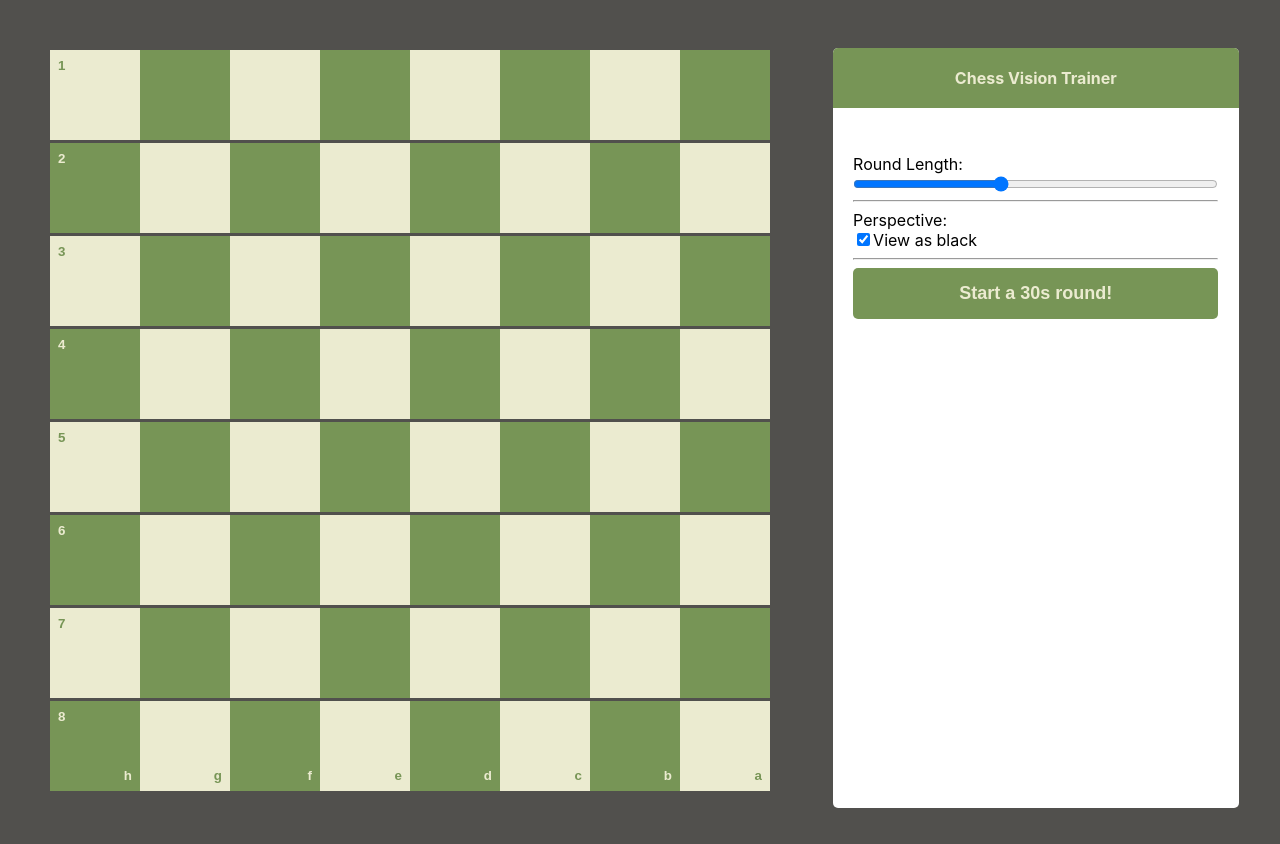
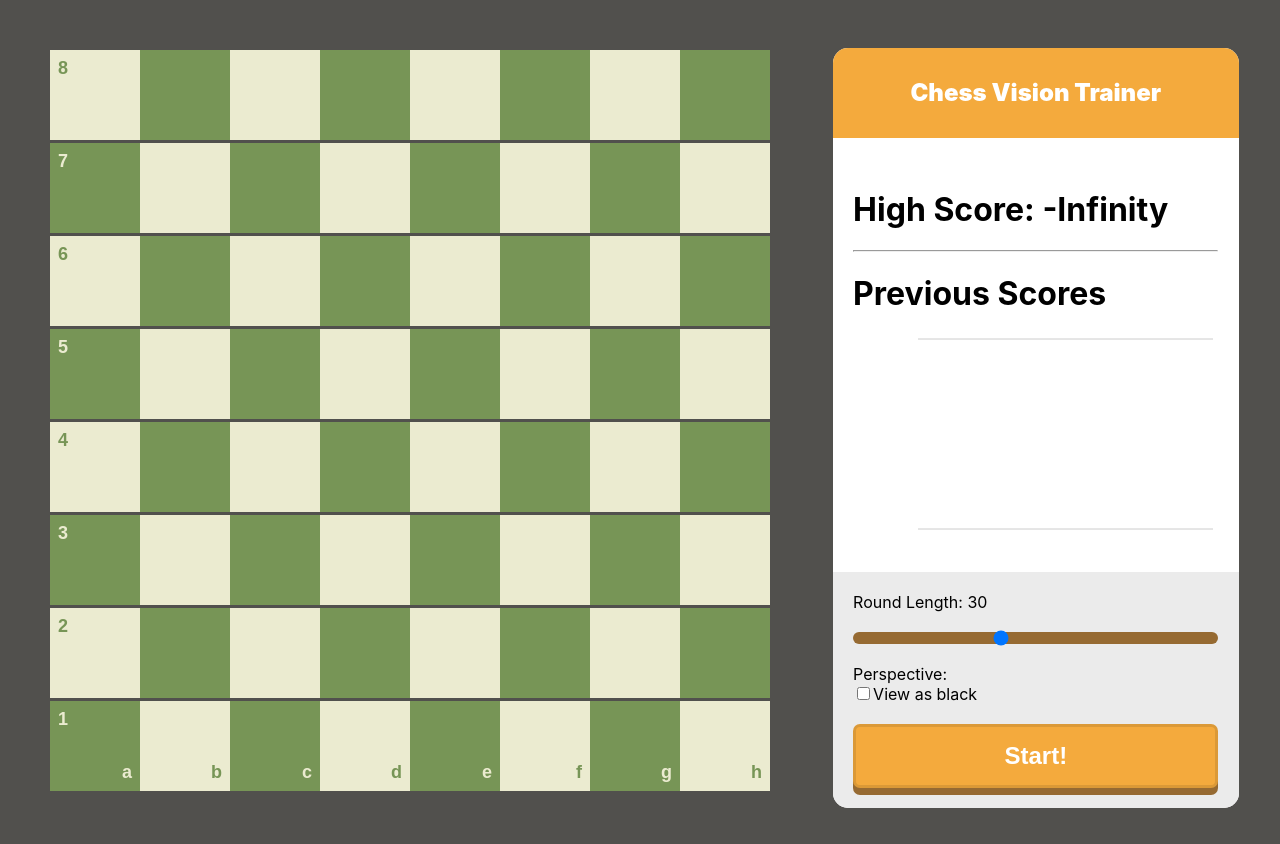
Before and after one commit to patrickshox/blindfold-chess-trainer, a React (Create React App) app: page / in a window 1280 px wide. Built offline with nearby package versions, Linux system fonts and the light colour scheme.

Commit message:
App is essentially finished. Analytics, high score, and square highlighting are working now.

```diff
--- a/src/index.css
+++ b/src/index.css
@@ -1,6 +1,12 @@
 :root {
-  --white-color: rgb(235, 235, 208);
-  --black-color: rgb(119, 149, 86);
+  --white-player-color: rgb(235, 235, 208);
+  --black-player-color: rgb(119, 149, 86);
+  --sidebar-header-height: 50px;
+  --primary-ui-color: rgb(244, 170, 61);
+  --secondary-ui-color: rgb(150, 106, 50);
+  --white-ui-color: white;
+  --background-ui-color: rgb(81, 80, 77);
+  --button-height-3d: 7px;
 }
 
 body {
@@ -10,7 +16,7 @@ body {
     sans-serif;
   -webkit-font-smoothing: antialiased;
   -moz-osx-font-smoothing: grayscale;
-  background-color: rgb(81, 80, 77);
+  background-color: var(--background-ui-color);
 }
 
 #container {
@@ -30,22 +36,23 @@ body {
 .square {
   width: min(90px, 12vw, 12vh);
   height: min(90px, 12vw, 12vh);
-  background-color: var(--white-color);
+  background-color: var(--white-player-color);
   position: relative;
   border: none;
 }
 
 .row:nth-child(odd) .square:nth-child(even), .row:nth-child(even) .square:nth-child(odd) {
-  background-color: var(--black-color) !important;
+  background-color: var(--black-player-color);
  }
 
  /* Label Styles */
 .col-label, .row-label {
-  font-weight: bold;
+  font-size: large;
+  font-weight: 900;
   display: inline;
   position: absolute;
   padding: 8px;
-  color: var(--white-color);
+  color: var(--white-player-color);
   opacity: 0;
 }
 
@@ -61,12 +68,12 @@ body {
 
  .row:nth-child(8) .square:nth-child(even) .col-label, .row:nth-child(odd) .square:nth-child(1) .row-label {
   opacity: 1;
-  color: var(--black-color);
+  color: var(--black-player-color);
  }
 
  .row:nth-child(8) .square:nth-child(odd) .col-label, .row:nth-child(even) .square:nth-child(1) .row-label {
   opacity: 1;
-  color: var(--white-color);
+  color: var(--white-player-color);
  }
 
 /* Prompt Styles */
@@ -89,6 +96,16 @@ body {
   pointer-events: none;
 }
 
+.showing {
+  opacity: 1;
+  transition: opacity 0s;
+}
+
+.hiding {
+  opacity: 0;
+  transition: opacity .5s;
+}
+
 #game {
   position: relative;
   display: inline-block;
@@ -97,21 +114,15 @@ body {
 /* Sidebar Styles */
 .sidebar {
   display: inline-block;
-  height: 100%;
+  height: 95%;
   background-color: white;
-  height:95vh;
   width: calc(95vw - 9 * min(90px, 12vw, 12vh));
   vertical-align: middle;
-  overflow-y: scroll;
-  border-radius: 5px;
+  border-radius: 15px;
+  overflow: hidden;
   margin-top: 1%;
   margin-left: 1%;
-}
-
-#sidebar-content {
-  width: 90%;
-  margin-left: auto;
-  margin-right: auto;
+  position: relative;
 }
 
 @media screen and (max-width: 1200px) {
@@ -121,18 +132,24 @@ body {
   }
   .sidebar {
     width: 100%;
+    /* height: calc(auto); */
+    min-height: 300px;
   }
 }
 
 #sidebar-header {
-  color: var(--white-color);
+  color: var(--white-ui-color);
   width: 100%;
   padding: 20px 0px;
-  background-color: var(--black-color);
+  background-color: var(--primary-ui-color);
   text-align: center;
   display: block;
   margin: 0px;
-  font-size: medium;
+  font-size: x-large;
+  font-weight: 900;
+  height: var(--sidebar-header-height);
+  line-height: var(--sidebar-header-height);
+  text-align: center;
 }
 
 #timer {
@@ -142,11 +159,33 @@ body {
   text-align: center;
 }
 
+#streak {
+  min-height: 60px;
+}
+
 #streak li {
   display: inline-block;
   margin: 20px 10px;
   font-weight: bold;
   position: relative;
+}
+
+#controls-container {
+  position: absolute;
+  bottom: 0;
+  left: 0;
+  right: 0;
+  background-color: rgb(235, 235, 235);
+}
+
+#sidebar-content {
+  height: calc(100% - 330px);
+  overflow-y: scroll;
+}
+
+#controls-inner-container {
+  width: 90%;
+  margin: 20px auto;
 }
 
 li.correct {
@@ -169,27 +208,66 @@ li.incorrect:before {
   bottom: 20px;
 }
 
+
 .slider {
   display: block;
   margin-left: auto;
   margin-right: auto;
   width: 100%;
+  -webkit-appearance: none;
+  height: 12px;
+  background-color: var(--secondary-ui-color);
+  transition: background-color .2s;
+  border-radius: 100px;
+  margin: 20px 0px;
+}
+
+.slider:hover {
+  background-color: var(--primary-ui-color); /* Fully shown on mouse-over */
+}
+
+button#start, div#button-background-3d {
+  display: block;
+  width: 100%;
+  border-radius: 7px;
+}
+
+button#start:hover {
+  background-blend-mode: darken;
 }
 
 button#start {
-  display: block;
-  margin-left: auto;
-  margin-right: auto;
-  width: 100%;
-  background-color: var(--black-color);
+  background-color: var(--primary-ui-color);
   padding: 15px;
-  border-radius: 5px;
-  border: none;
+  border: 3px solid rgba(0, 0, 0, .1);
   font-weight: 900;
-  color: var(--white-color);
-  font-size: large;
+  color: var(--white-ui-color);
+  font-size: x-large;
+  transform: translateY(calc(-1 * var(--button-height-3d)));
+}
+
+div#button-background-3d {
+  background-color: var(--secondary-ui-color);
+  transform: translateY(var(--button-height-3d));
+  margin: 20px auto;
 }
 
 button#start:active {
-  color: red;
+  transform: translateY(0px)
 }
+
+[data-display-none = "true"] {
+  display: none !important;
+}
+
+[data-grade = "correct"] {
+  background-color: greenyellow !important;
+}
+
+[data-grade = "incorrect"] {
+  background-color: red !important;
+}
+
+[data-grade = "missed"] {
+  background-color: lightblue !important;
+}
--- a/src/index.tsx
+++ b/src/index.tsx
@@ -1,13 +1,32 @@
 import React from 'react';
 import {createRoot} from "react-dom/client"
 import './index.css';
-import { SquareProps, GameState, ControlsProps, PromptProps, BoardProps, Result, History, Side } from './types.js';
+import { SquareProps, SquareState, SelectionGrade, GameState, ControlsProps, PromptProps, BoardProps, Result, History, Side, PromptState, Record, AnalyticsProps } from './types.js';
+import { ResponsiveContainer, AreaChart, XAxis, YAxis, Area, CartesianGrid } from "recharts"
+import { count } from 'console';
 
-class Square extends React.Component<SquareProps, {}> {
+class Square extends React.Component<SquareProps, SquareState> {
+
+  constructor(props: any) {
+    super(props)
+    this.state = {
+      grade: null
+    }
+  }
 
   render() {
     return (
-      <button className = "square" onClick = {() => this.props.onSelection([this.props.col, this.props.row])}>
+      <button
+        className = "square"
+        data-grade = {this.state.grade}
+        data-square-col = {this.props.col}
+        data-square-row = {this.props.row}
+        onClick = {() => {
+          let grade = this.props.onSelection([this.props.col, this.props.row])
+          this.setState({grade: grade})
+          setTimeout(() => {this.setState({grade: null})}, 200)
+        }}
+      >
         <div className = "row-label">{this.props.row}</div>
         <div className = "col-label">{numberToLetter(this.props.col)}</div>
       </button>
@@ -45,7 +64,29 @@ class Board extends React.Component<BoardProps, {}> {
   }
 }
 
-class Prompt extends React.Component<PromptProps, {}> {
+class Prompt extends React.Component<PromptProps, PromptState> {
+
+  constructor(props: any) {
+    super(props)
+    this.state = {
+      showing: true
+    }
+  }
+
+  componentDidUpdate(prevProps: PromptProps, prevState: PromptState) {
+    if (prevProps.prompt != this.props.prompt) {
+      this.setState({
+        showing: true
+      })
+
+      setTimeout(() => {
+        this.setState({
+          showing: false
+        })
+      }, 300)
+    }
+  }
+
   squareName = (coords: [number, number] | null): [string, number] | string => {
     if (!coords) {
       return ""
@@ -56,7 +97,7 @@ class Prompt extends React.Component<PromptProps, {}> {
 
   render() {
     return (
-      <div id = "prompt"> {this.squareName(this.props.prompt)} </div>
+      <div id = "prompt" className = {this.state.showing ? "showing" : "hiding"}> {this.squareName(this.props.prompt)} </div>
     )
   }
 }
@@ -75,13 +116,17 @@ class Controls extends React.Component<ControlsProps, {}> {
       <div className='sidebar'>
         <h1 id="sidebar-header"> Chess Vision Trainer </h1>
         <div id="sidebar-content">
-
+          <div id="game-fact-container">
             <div id="timer">{this.props.secondsLeft}</div>
-
-          <ul id = "streak"> {history} </ul>
-
-          <div>Round Length:</div>
+            <ul id = "streak" data-display-none = {!this.props.isPlaying}> {history} </ul>
+          </div>
+          <Analytics record={this.props.record} />
+        </div>
+        <div id="controls-container" data-display-none = {this.props.isPlaying}>
+          <div id="controls-inner-container">
+            <div >Round Length: {this.props.roundLength}</div>
             <input
+              data-display-none = {this.props.isPlaying}
               type="range"
               min="10" max="60"
               className="slider"
@@ -90,30 +135,84 @@ class Controls extends React.Component<ControlsProps, {}> {
               step="5"
               onChange={(e) => this.props.roundLengthChanged(parseInt(e.target.value))}
             />
-          <hr />
 
-          <div>Perspective:</div>
+            <div data-display-none = {this.props.isPlaying}>Perspective:</div>
             <input
               type="checkbox"
               name = "perspective"
               checked = {this.props.perspective == "black"}
               id="perspective"
-            onChange={(e) => {console.log(e); this.props.sideChanged(e.target.checked ? "black" : "white")}}
+              onChange={(e) => {this.props.sideChanged(e.target.checked ? "black" : "white")}}
+              data-display-none = {this.props.isPlaying}
             />
-          <label htmlFor="perspective">View as black</label>
-          <hr />
-
-          <button id="start" onClick = {this.props.startGame}>Start a {this.props.roundLength}s round!</button>
+            <label htmlFor="perspective" data-display-none = {this.props.isPlaying}>View as black</label>
+            <div id="button-background-3d">
+              <button
+                id="start"
+                onClick = {this.props.startGame}
+                data-display-none = {this.props.isPlaying}
+              >Start!</button>
+            </div>
+          </div>
         </div>
       </div>
     )
   }
 }
 
+class Analytics extends React.Component<AnalyticsProps, {}> {
+  constructor(props: any) {
+    super(props)
+  }
+
+  render() {
+    let previousScores = this.props.record.map( (game, i) => {
+      return {gameNumber: i, score: getScoreFromHistory(game), history: this.props.record[i].map(obj => obj.correct)}
+    })
+
+    let maxScore = Math.max(...previousScores.map(s => s.score))
+
+    console.log(previousScores)
+
+    return (
+      <div style = {{width: "90%", margin: "auto"}}>
+        <h1>High Score: {maxScore} </h1>
+        <hr />
+        <h1>Previous Scores</h1>
+        <ResponsiveContainer height={200} width = "100%">
+        <AreaChart data = {previousScores}>
+          <defs>
+            <linearGradient id = "color" x1="0" y1 = "0" x2 = "0" y2="1">
+              <stop offset="0%" stopColor = "rgb(244, 170, 61)" stopOpacity = {0.7}></stop>
+              <stop offset="75%" stopColor = "rgb(244, 170, 61)" stopOpacity = {0.05}></stop>
+            </linearGradient>
+          </defs>
+
+
+          <Area dataKey="score" stroke = "rgb(244, 170, 61)" fill="url(#color)"></Area>
+          <YAxis dataKey = "score" />
+          <CartesianGrid vertical = {false} />
+        </AreaChart>
+        </ResponsiveContainer>
+      </div>
+    )
+  }
+}
+
+
 class Game extends React.Component<{}, GameState> {
 
 
   constructor(props: any) {
+
+    if (!localStorage.getItem("perspective")) {
+      localStorage.setItem("perspective", "white")
+    }
+
+    if (!localStorage.getItem("record")) {
+      localStorage.setItem("record", JSON.stringify([]))
+    }
+
     super(props)
     this.state = {
       isPlaying: false,
@@ -122,7 +221,8 @@ class Game extends React.Component<{}, GameState> {
       intervalId: null,
       history: [],
       roundLength: 30,
-      perspective: "black"
+      perspective: localStorage.getItem("perspective") as Side,
+      record: JSON.parse(localStorage.getItem("record")!) as Record
     }
   }
 
@@ -158,6 +258,8 @@ class Game extends React.Component<{}, GameState> {
 
   endGame = () => {
     let i = this.state.intervalId
+    var r: Record = this.state.record.slice()
+    r.push(this.state.history)
 
     if (i) {
       clearInterval(i)
@@ -168,18 +270,34 @@ class Game extends React.Component<{}, GameState> {
       secondsLeft: null,
       prompt: null,
       intervalId: null,
+      record: r,
       history: []
     })
+
+    localStorage.setItem("record", JSON.stringify(r))
+
+    console.log(r)
   }
 
-  selectionMade = (selection: [number, number]) => {
+  processSelection = (selection: [number, number]): SelectionGrade | null => {
+
     if (!this.state.isPlaying) {
-      return
+      return null
     }
+
+
+    let isCorrect = selection.toString() === (this.state.prompt)?.toString()
+
+    let selector = `button[data-square-col = '${this.state.prompt?.[0]}'][data-square-row = '${this.state.prompt?.[1]}']`
+    console.log(selector)
+    let missedSquare = document.querySelector(selector)
+    missedSquare?.setAttribute("data-grade", "missed")
+    setTimeout(() => missedSquare?.removeAttribute("data-grade"), 200)
+    console.log(missedSquare)
 
     let newestResult: Result = {
       prompt: this.state.prompt,
-      correct: selection.toString() === (this.state.prompt)?.toString()
+      correct: isCorrect
     }
 
     var history: History = this.state.history.slice()
@@ -189,6 +307,9 @@ class Game extends React.Component<{}, GameState> {
     })
 
     this.changePrompt()
+
+    let grade: SelectionGrade = isCorrect ? "correct" : "incorrect"
+    return grade
   }
 
   changePrompt = () => {
@@ -204,7 +325,7 @@ class Game extends React.Component<{}, GameState> {
   }
 
   changePerspective = (s: Side) => {
-    console.log(s)
+    localStorage.setItem("perspective", s)
     this.setState({
       perspective: s
     })
@@ -214,7 +335,7 @@ class Game extends React.Component<{}, GameState> {
     return (
       <div id = "container">
         <div id="game">
-          <Board onSelection={this.selectionMade} perspective = {this.state.perspective} />
+          <Board onSelection={this.processSelection} perspective = {this.state.perspective} />
           <Prompt prompt = {this.state.prompt} />
         </div>
         <Controls
@@ -225,6 +346,8 @@ class Game extends React.Component<{}, GameState> {
           roundLengthChanged = {this.roundLengthChanged}
           perspective = {this.state.perspective}
           sideChanged = {this.changePerspective}
+          isPlaying = {this.state.isPlaying}
+          record = {this.state.record}
         />
       </div>
     )
@@ -251,3 +374,8 @@ function squareToName(square: [number, number] | null): string {
   }
   return numberToLetter(square[0]) + square[1]
 }
+
+function getScoreFromHistory(h: History): number {
+  let score = h.filter(p => p.correct).length
+  return score
+}
```
Also changed, not shown: package.json (+9 -1 lines), src/types.ts (+23 -4 lines), 1 other file (tests, documents, lock files or other folders). Lines whose indentation alone changed are shown as unchanged.
